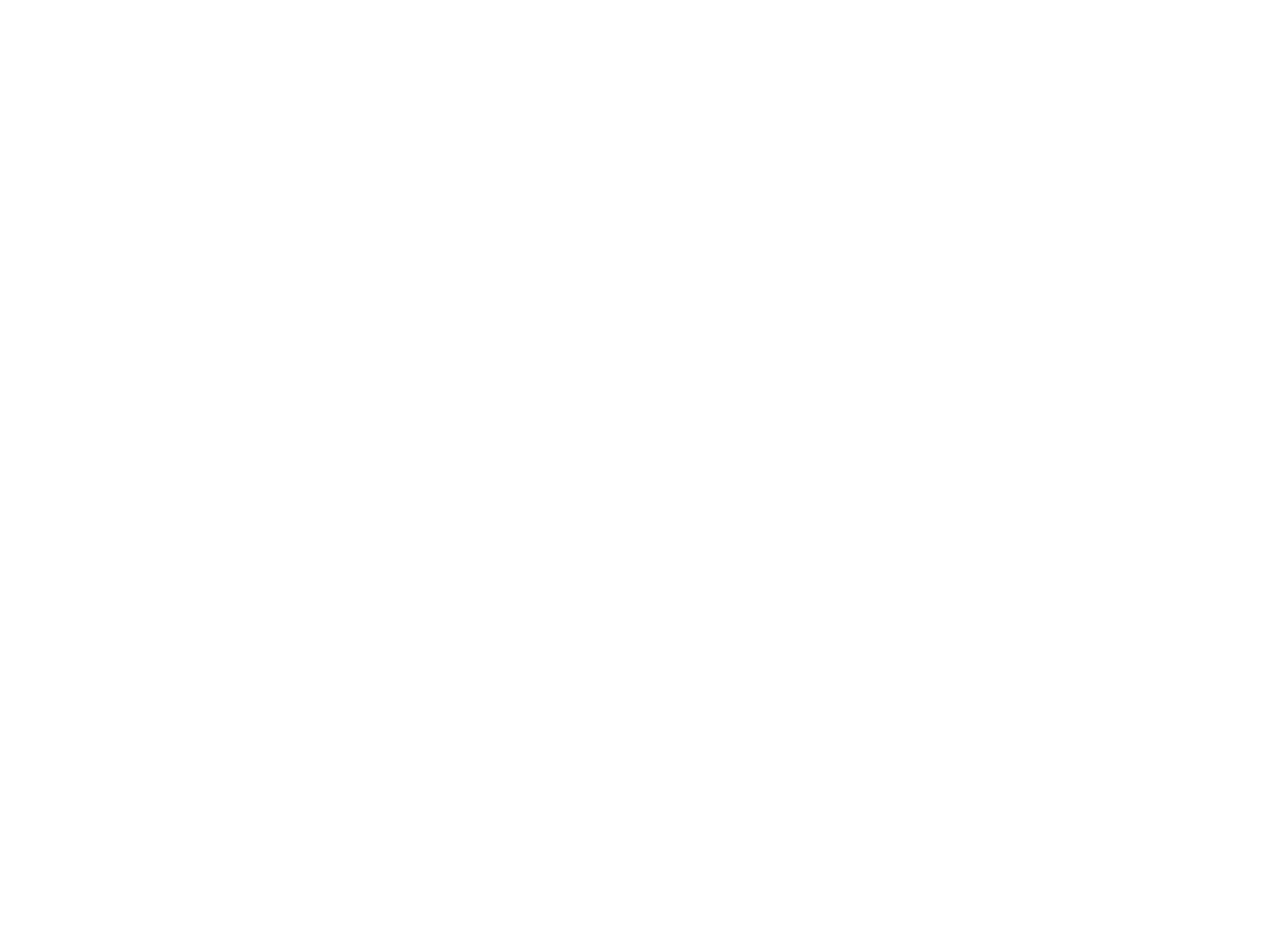
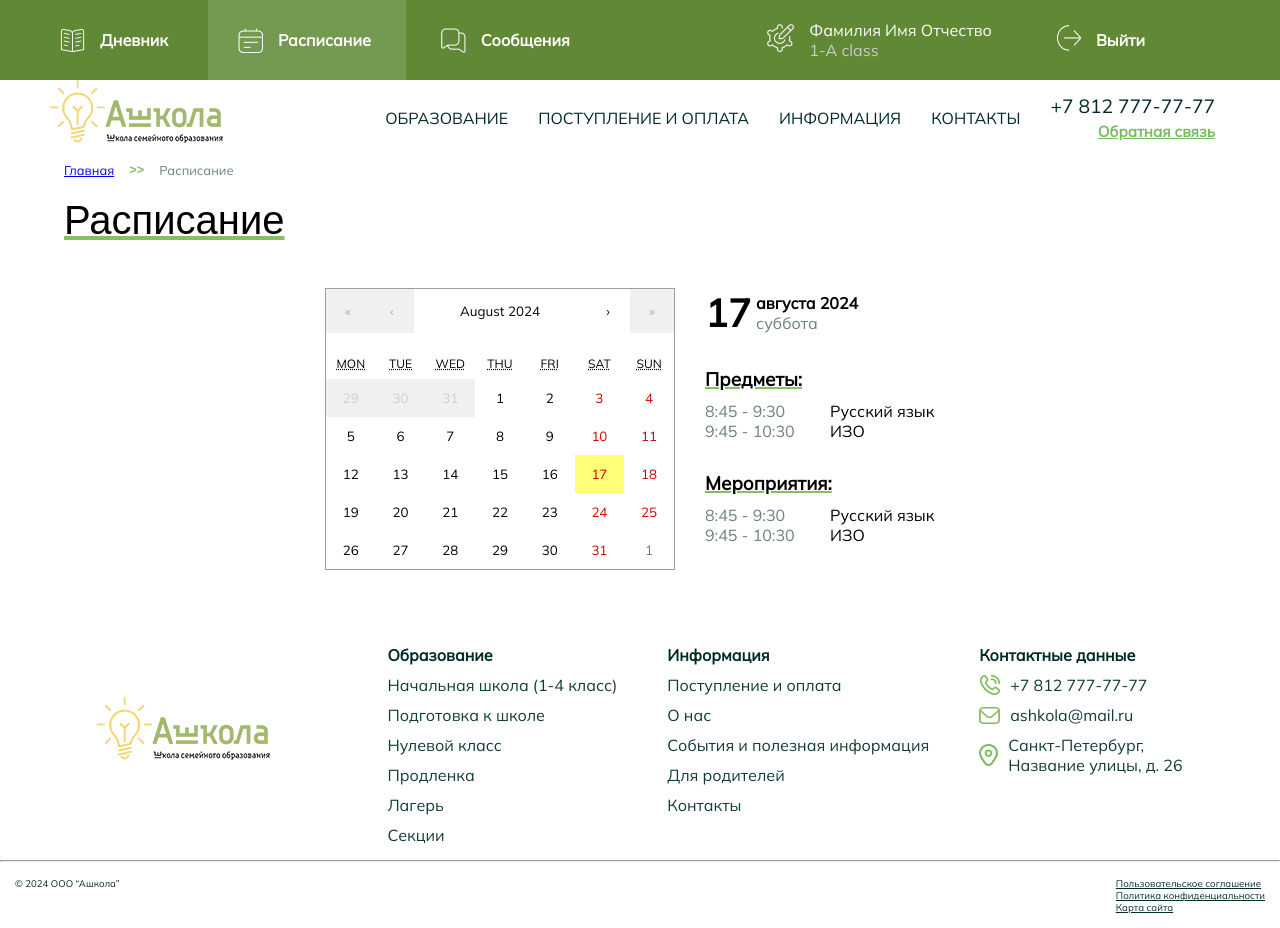
Before and after one commit to Deldore/a-school, a React (Create React App) app: page /schedule in a window 1280 px wide. Before the commit this address had no page. Before the commit the page ends 800 px from the top, so only its background shows below. Built offline with nearby package versions, Linux system fonts and the light colour scheme.

Commit message:
added calendar

```diff
--- a/package.json
+++ b/package.json
@@ -7,6 +7,7 @@
     "@testing-library/react": "^13.4.0",
     "@testing-library/user-event": "^13.5.0",
     "react": "^18.3.1",
+    "react-calendar": "^5.0.0",
     "react-dom": "^18.3.1",
     "react-router-dom": "^6.26.1",
     "react-scripts": "5.0.1",
--- a/src/App.js
+++ b/src/App.js
@@ -7,11 +7,13 @@
 import Heading from "./Components/Heading/Heading";
 import StudentPage from "./Pages/Students/StudentPage";
 import AuthPage from "./Pages/Auth/AuthPage";
+import SchdeulePage from "./Pages/SchedulePage/SchdeulePage";
 function App() {
     return (
         <Routes>
             <Route path="/" element={<StudentPage />} />
             <Route path="/auth" element={<AuthPage />} />
+            <Route path="/schedule" element={<SchdeulePage />} />
         </Routes>
     );
 }
--- a/src/Components/Header/Header.jsx
+++ b/src/Components/Header/Header.jsx
@@ -5,7 +5,7 @@
 import messageIcon from '../../Images/messageIcon.png';
 import userIcon from '../../Images/userIcon.png';
 import quitIcon from '../../Images/quitIcon.png';
-const Header = () => {
+const Header = (props) => {
     const [menuState, setMenuState] = useState(false);
 
     const [menuTop, setMenuTop] = useState(0);
@@ -20,21 +20,21 @@
         <div className={style.main}>
             <div className={style.item} ref={menuRef}>
                 <ul className={`${style.list} ${style.mobileHide} ${style.spis}`}>
-                    <li className={`${style.liActive} ${style.listItem}`}>
-                        <a className={style.link} href="#">
-                            <img src={diaryIcon} style={{marginRight: "15px"}}/>
+                    <li className={(props.active == 0) ? `${style.liActive} ${style.listItem}` : `${style.listItem}`}>
+                        <a className={style.link} href="/">
+                            <img src={diaryIcon} style={{marginRight: "15px", alignSelf: "center"}}/>
                             Дневник
                         </a>
                     </li>
-                    <li className={style.listItem}>
-                        <a className={style.link} href="#">
-                            <img src={scheduleIcon} style={{marginRight: "15px"}}/>
+                    <li className={(props.active == 1) ? `${style.liActive} ${style.listItem}` : `${style.listItem}`}>
+                        <a className={style.link} href="/schedule">
+                            <img src={scheduleIcon} style={{marginRight: "15px", alignSelf: "center"}}/>
                             Расписание
                         </a>
                     </li>
-                    <li className={style.listItem}>
+                    <li className={(props.active == 2) ? `${style.liActive} ${style.listItem}` : `${style.listItem}`}>
                         <a className={style.link} href="#">
-                            <img src={messageIcon} style={{marginRight: "15px"}}/>
+                            <img src={messageIcon} style={{marginRight: "15px", alignSelf: "center"}}/>
                             Сообщения
                         </a>
                     </li>
--- /dev/null
+++ b/src/Components/Schedule/Schedule.jsx
@@ -0,0 +1,94 @@
+import React, {useState} from 'react';
+import style from './Schedule.module.css';
+import Calendar from "react-calendar";
+import 'react-calendar/dist/Calendar.css';
+const Schedule = () => {
+    const DAYS = [
+        'Воскресенье',
+        'Понедельник',
+        'Вторник',
+        'Среда',
+        'Четверг',
+        'Пятница',
+        'Суббота',
+    ];
+    const MONTHS = [
+        "января",
+        "февраля",
+        "марта",
+        "апреля",
+        "мая",
+        "июня",
+        "июля",
+        "августа",
+        "сентября",
+        "октября",
+        "ноября",
+        "декабря",
+    ]
+    const workWithCalendar = (value, event) => {
+        setChoosenDate(value);
+    }
+
+    const [choosenDate, setChoosenDate] = useState(new Date())
+
+    const [data, setData] = useState([
+        {
+            title: "Русский язык",
+            time: "8:45 - 9:30"
+        },
+        {
+            title: "ИЗО",
+            time: "9:45 - 10:30"
+        }
+    ])
+
+    return (
+        <div className={style.main}>
+            <Calendar
+                minDate={new Date(2024, 7, 1)}
+                maxDate={new Date(2025, 4, 31)}
+                onClickDay={(value, event) => workWithCalendar(value, event)}
+            />
+            <div className={style.description}>
+                <div className={style.date}>
+                    <div className={style.dayNumb}>
+                        <h1 style={{fontWeight: 800}}>
+                            {String(choosenDate.getDate()).padStart(2, "0")}
+                        </h1>
+                    </div>
+                    <div className={style.dayDesc}>
+                        {MONTHS[choosenDate.getMonth()]} {String(choosenDate.getFullYear())} <br/>
+                        <span className={style.secondary}>
+                            {DAYS[choosenDate.getDay()]}
+                        </span>
+                    </div>
+                </div>
+                <div>
+                    <h3 className={style.title}>Предметы:</h3>
+                    <ul className={style.list}>
+                        {data.map(d => (
+                            <li className={style.item}>
+                                <div style={{width: "125px", color: "#6C827F"}}>{d.time}</div>
+                                <div style={{width: "125px"}}>{d.title}</div>
+                            </li>
+                        ))}
+                    </ul>
+                </div>
+                <div>
+                    <h3 className={style.title}>Мероприятия:</h3>
+                    <ul className={style.list}>
+                        {data.map(d => (
+                            <li className={style.item}>
+                                <div style={{width: "125px", color: "#6C827F"}}>{d.time}</div>
+                                <div style={{width: "125px"}}>{d.title}</div>
+                            </li>
+                        ))}
+                    </ul>
+                </div>
+            </div>
+        </div>
+    );
+};
+
+export default Schedule;
--- /dev/null
+++ b/src/Components/Schedule/Schedule.module.css
@@ -0,0 +1,59 @@
+.main {
+    padding: 30px 5%;
+    display: flex;
+    justify-content: center;
+}
+.description {
+    margin-left: 30px;
+}
+.date {
+    display: flex;
+    justify-items: center;
+}
+.dayNumb {
+    font-size: 1.2rem;
+    align-self: center;
+}
+.dayDesc {
+    margin-left: 5px;
+    align-self: center;
+    font-weight: 600;
+}
+.secondary {
+    color: #6C827F;
+    text-transform: lowercase;
+}
+.list {
+    list-style: none;
+    width: 250px;
+}
+.item {
+    display: flex;
+    justify-content: space-between;
+}
+.title {
+    margin-top: 30px;
+    margin-bottom: 10px;
+    text-decoration: underline 2px #84C063;
+    font-weight: 600;
+}
+
+@media screen and (max-width: 648px) {
+    .main {
+        padding: 30px 5%;
+        display: flex;
+        justify-content: center;
+        flex-direction: column;
+    }
+
+    .title {
+        margin-top: 10px;
+        margin-bottom: 10px;
+        text-decoration: underline 2px #84C063;
+        font-weight: 600;
+    }
+    .description {
+        margin-left: 0;
+        margin-top: 15px;
+    }
+}
--- a/src/Components/Statistic/Statistic.jsx
+++ b/src/Components/Statistic/Statistic.jsx
@@ -49,6 +49,57 @@
         return startDate(p) + " - " + endDate(p)
     }
 
+    const [classes, setClasses] = useState([
+        {
+            title: "Русский язык",
+            mark: 4.58,
+            visit: 14,
+            hours: 14,
+        },
+        {
+            title: "Литература",
+            mark: 4.28,
+            visit: 11,
+            hours: 14,
+        },
+        {
+            title: "Математика",
+            mark: 4.78,
+            visit: 14,
+            hours: 14,
+        },
+        {
+            title: "Труд",
+            mark: 5.00,
+            visit: 8,
+            hours: 14,
+        },
+        {
+            title: "ИЗО",
+            mark: 4.98,
+            visit: 13,
+            hours: 14,
+        },
+    ]);
+
+    function getAllVisit() {
+        let s = 0;
+        classes.map(c => {
+            s += c.visit;
+        })
+        // console.log('vis', s);
+        return s;
+    }
+    function getAllHours() {
+        let s = 0;
+        classes.map(c => {
+            s += c.hours;
+        })
+        return s;
+    }
+
+    const [allVisit, setAllVisit] = useState(getAllVisit);
+    const [allHours, setAllHours] = useState(getAllHours);
     useEffect(() => {
         if (actDate < parts[1].sp) {
             setChoosenPart(0);
@@ -128,6 +179,50 @@
                     →
                 </button>
             </div>
+            <div className={style.statistic}>
+                <h1 className={style.title}>Успеваемость:</h1>
+                <div className={style.table}>
+                    <div className={`${style.item} ${style.mainItem} ${style.topItem}`}>
+                        <span className={style.mainItem}>Предмет:</span>
+                        <span className={style.mainItem}>Успеваемость:</span>
+                    </div>
+                    <div className={`${style.item} ${style.mainItem} ${style.topItem}`}>
+                        <span className={style.mainItem}>Предмет:</span>
+                        <span className={style.mainItem}>Успеваемость:</span>
+                    </div>
+                    {classes.map((c, index) => (
+                        <div className={style.item}>
+                            <span key={index}>{c.title}</span>
+                            <div className={style.line}></div>
+                            <span key={index}>{c.mark}</span>
+                        </div>
+                    ))}
+                </div>
+                <h1 className={style.title}>Посещаемость предметов:</h1>
+                <div className={style.table}>
+                    <div className={`${style.item} ${style.mainItem} ${style.topItem}`}>
+                        <span className={style.mainItem}>Предмет:</span>
+                        <span className={style.mainItem}>Посещаемость:</span>
+                    </div>
+                    <div className={`${style.item} ${style.mainItem} ${style.topItem}`}>
+                        <span className={style.mainItem}>Предмет:</span>
+                        <span className={style.mainItem}>Посещаемость:</span>
+                    </div>
+                    {classes.map((c, index) => (
+                        <div className={style.item}>
+                            <span>{c.title}</span>
+                            <div className={style.line}></div>
+                            <span>{c.visit}/{c.hours}</span>
+                        </div>
+                    ))}
+
+                    <div className={style.item}>
+                        <span className={style.mainItem}>Итоговая посещаемость</span>
+                        <div className={style.line}></div>
+                        <span className={style.mainItem}>{getAllVisit()}/{allHours}</span>
+                    </div>
+                </div>
+            </div>
         </div>
     );
 };
--- /dev/null
+++ b/src/Pages/SchedulePage/SchdeulePage.jsx
@@ -0,0 +1,20 @@
+import React from 'react';
+import style from './Schedule.module.css';
+import Header from "../../Components/Header/Header";
+import MainHeader from "../../Components/MainHeader/MainHeader";
+import Footer from "../../Components/Footer/Footer";
+import Heading from "../../Components/Heading/Heading";
+import Schedule from "../../Components/Schedule/Schedule";
+const SchdeulePage = () => {
+    return (
+        <>
+            <Header active={1} />
+            <MainHeader />
+            <Heading title="Расписание"/>
+            <Schedule />
+            <Footer />
+        </>
+    );
+};
+
+export default SchdeulePage;
--- a/src/Pages/Students/StudentPage.jsx
+++ b/src/Pages/Students/StudentPage.jsx
@@ -12,7 +12,7 @@
     const [pageStatus, setPageStatus] = useState(true);
     return (
         <>
-            <Header />
+            <Header active={0} />
             <MainHeader />
             <Heading title="Дневник 1-А"/>
             <div style={{padding: "15px 5%"}}>
```
Also changed, not shown: src/Components/EditProfile/EditProfile.jsx (added, +11 -0 lines), src/Components/Statistic/StatisticStyle.module.css (+53 -0 lines), src/Components/EditProfile/EditProfileStyle.module.css (added), src/Pages/SchedulePage/Schedule.module.css (added), 1 other file (tests, documents, lock files or other folders).
